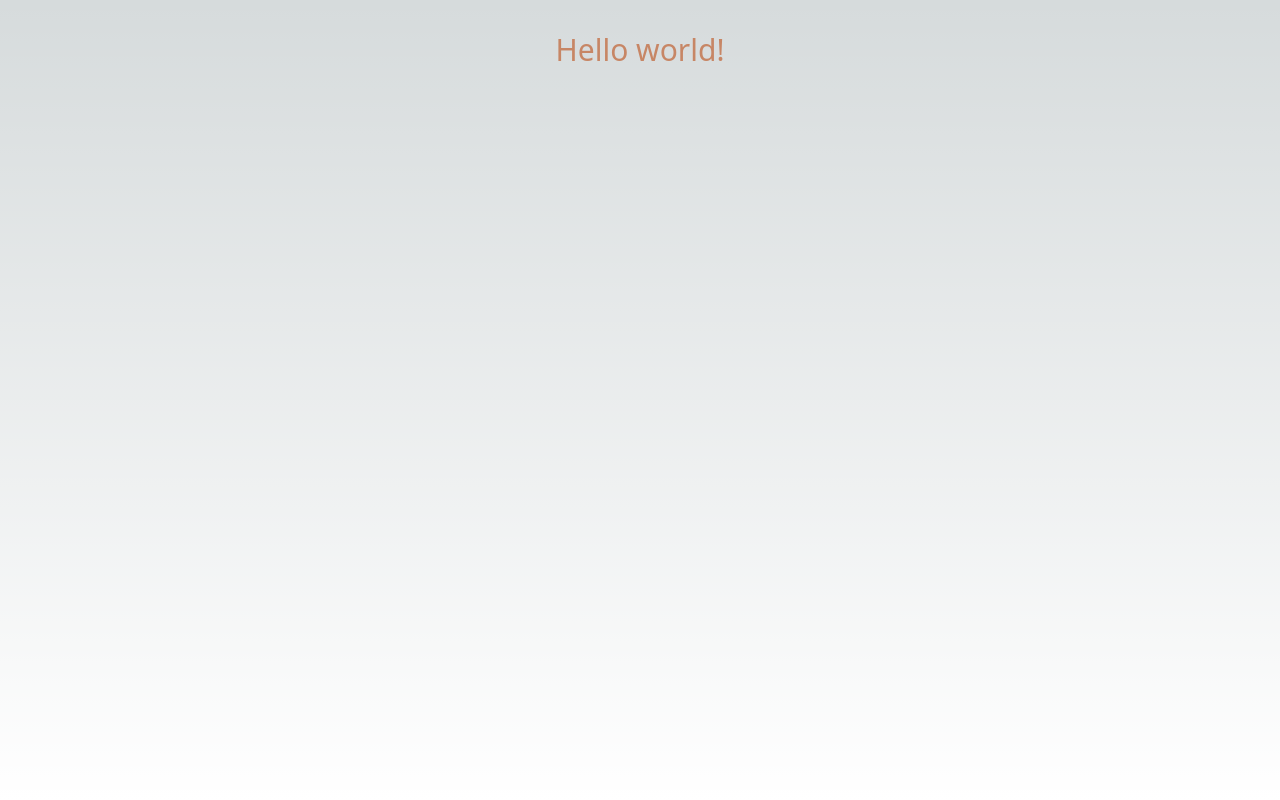
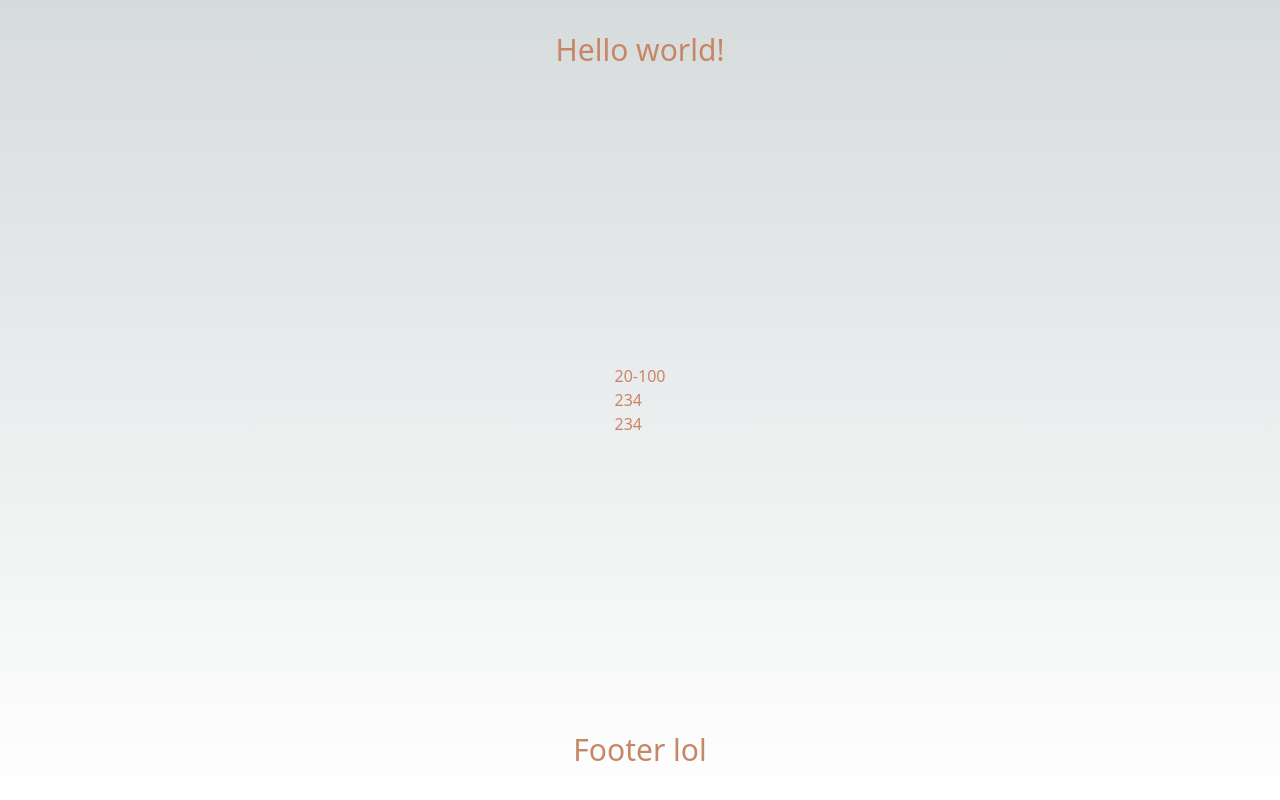
Before and after one commit to davidzenisu/grade-calculator, a SvelteKit app: page / in a window 1280 px wide. Built offline with nearby package versions, Linux system fonts and the light colour scheme.

Commit message:
Added grade display mockup

```diff
--- /dev/null
+++ b/src/lib/grades.svelte
@@ -0,0 +1,11 @@
+<script>
+	export let maxPoints;
+</script>
+
+<div>
+    <ul>
+        <li>20-100</li>
+        <li>234</li>
+        <li>234</li>
+    </ul>
+</div>
--- a/src/routes/+page.svelte
+++ b/src/routes/+page.svelte
@@ -1,5 +1,11 @@
+<script>
+	import Grades from '$lib/grades.svelte';
+</script>
+
 <div class="flex min-h-screen flex-col items-center justify-between p-8 gap-4">
     <h1 class="text-3xl">Hello world!</h1>
+    <div><Grades></Grades></div>
+    <div class="text-3xl">Footer lol</div>
 </div>
 
 <style lang="postcss">
```
